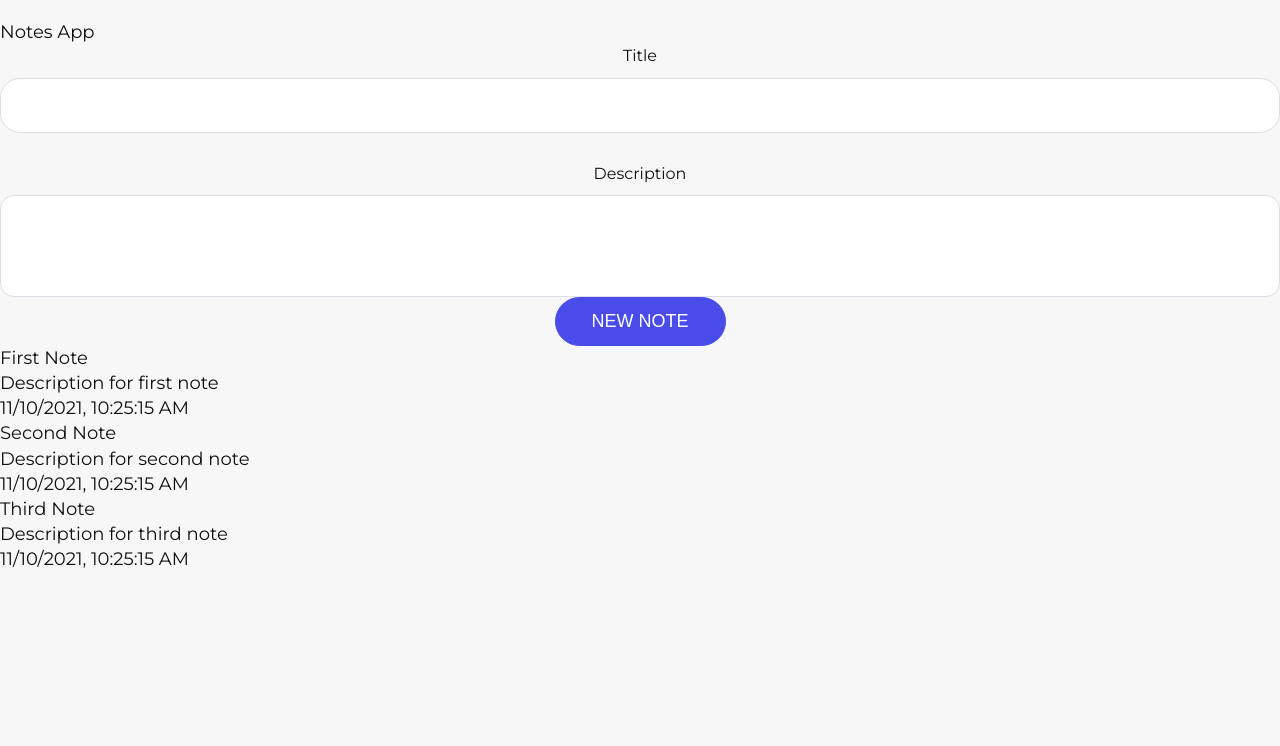
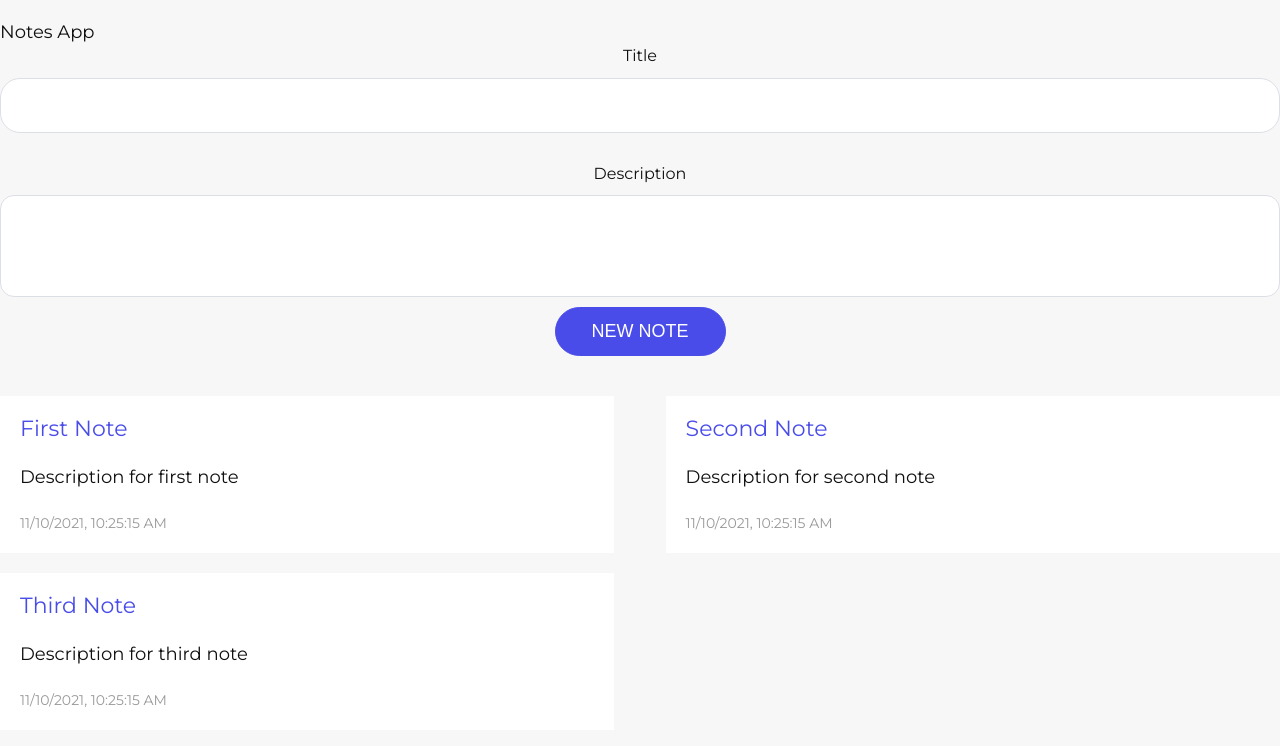
Before and after one commit to YaroslavArtemenko/vue-notes-course, a Vue app: page / in a window 1280 px wide. Shown: the top 746 px of the page. Built offline with nearby package versions, Linux system fonts and the light colour scheme.

Commit message:
added new component Notes with styles and changed App.vue

```diff
--- a/src/App.vue
+++ b/src/App.vue
@@ -7,7 +7,11 @@
         <div class="container">
           <h1>{{ title }}</h1>
 
-          <Message v-if="message" :message="message"></Message>
+          <Message
+              v-if="message"
+              :message="message"
+          >
+          </Message>
 
           <!-- new note -->
           <NewNote
@@ -17,17 +21,10 @@
           </NewNote>
 
           <!-- note list-->
-          <div class="notes">
-            <div class="note" v-for="(note, index) in notes" :key="index">
-              <div class="note-header">
-                <p>{{ note.title }}</p>
-              </div>
-              <div class="note-body">
-                <p>{{ note.descr }}</p>
-                <span>{{ note.date }}</span>
-              </div>
-            </div>
-          </div>
+          <Notes
+              :notes="notes"
+          >
+          </Notes>
         </div>
 
       </section>
@@ -41,9 +38,11 @@
 
 import Message from './components/Message.vue'
 import NewNote from "./components/NewNote";
+import Notes from "./components/Notes";
 
 export default {
   components: {
+    Notes,
     NewNote,
     Message
   },
--- a/src/components/NewNote.vue
+++ b/src/components/NewNote.vue
@@ -4,7 +4,7 @@
     <input v-model="note.title" type="text">
     <label>Description</label>
     <textarea v-model="note.descr"></textarea>
-    <button class="btn btnPrimary" @click="addNote">New Note</button>
+    <button class="btn btnPrimary" style="margin-top: 10px" @click="addNote">New Note</button>
   </div>
 </template>
 
--- /dev/null
+++ b/src/components/Notes.vue
@@ -0,0 +1,56 @@
+<template>
+  <div class="notes">
+    <div class="note" v-for="(note, index) in notes" :key="index">
+      <div class="note-header">
+        <p>{{ note.title }}</p>
+      </div>
+      <div class="note-body">
+        <p>{{ note.descr }}</p>
+        <span>{{ note.date }}</span>
+      </div>
+    </div>
+  </div>
+</template>
+
+<script>
+export default {
+  name: "Notes",
+  props: {
+    notes: {
+      type: Array,
+      required: true
+    }
+  }
+}
+</script>
+
+<style lang="scss">
+.notes {
+  display: flex;
+  align-items: center;
+  justify-content: space-between;
+  flex-wrap: wrap;
+  padding: 40px 0;
+}
+.note {
+  width: 48%;
+  padding: 18px 20px;
+  margin-bottom: 20px;
+  background-color: #ffffff;
+}
+.note-header{
+  p{
+    font-size: 22px;
+    color: #494ce8;
+  }
+}
+.note-body{
+  p {
+    margin: 20px 0;
+  }
+  span {
+    font-size: 14px;
+    color: #999;
+  }
+}
+</style>
```
